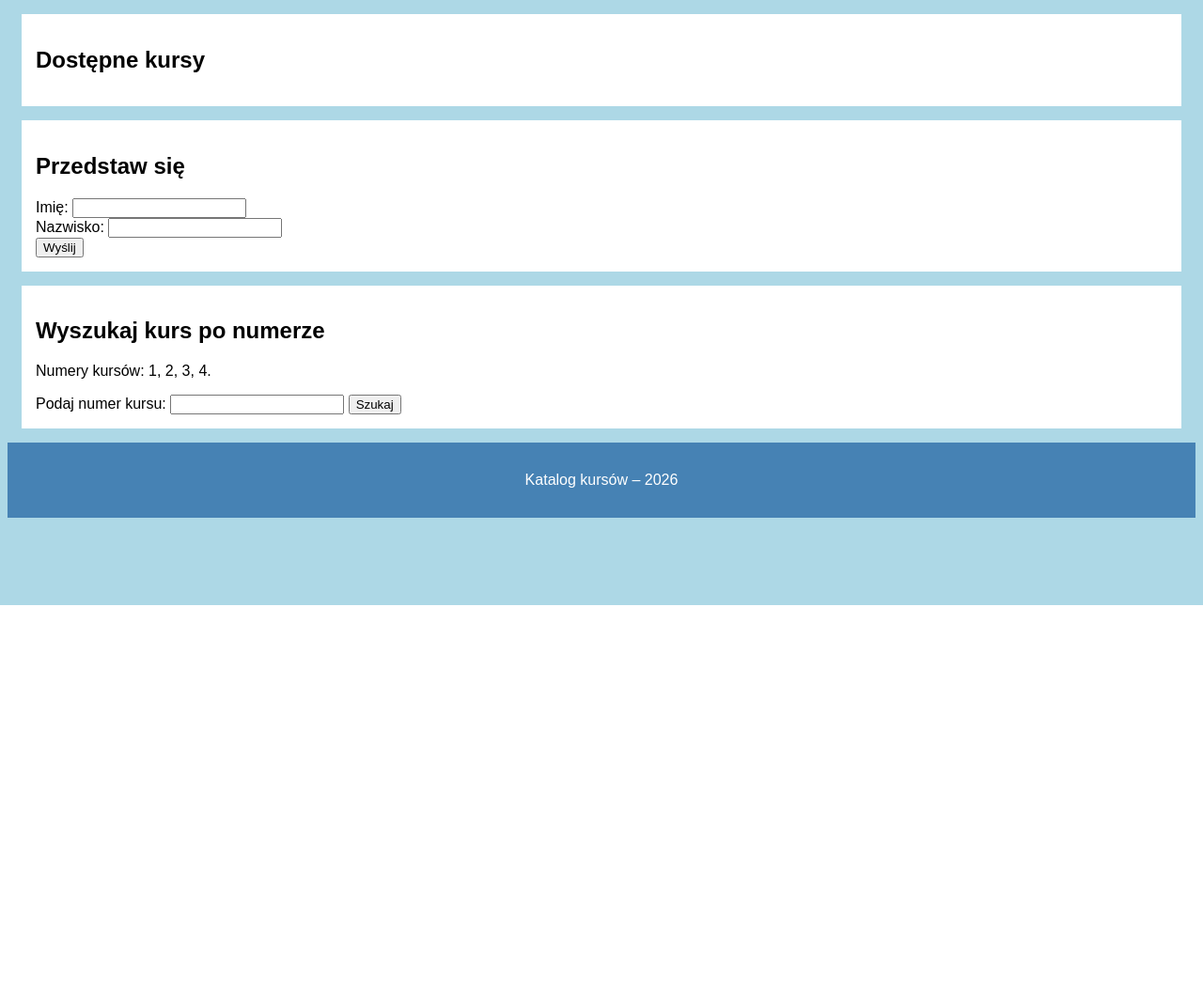
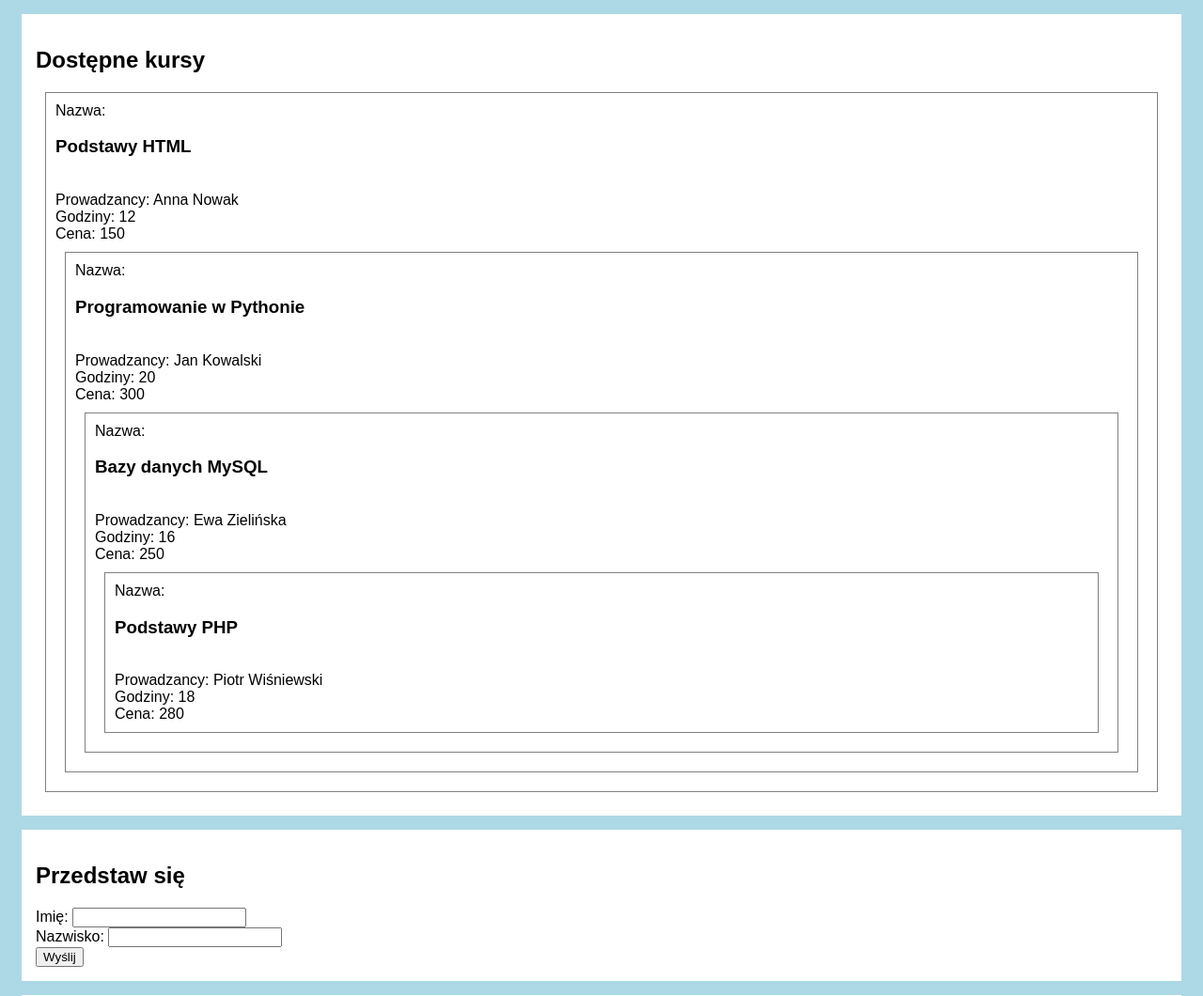
Before and after one commit to MZ-DevCode/school_works, a PHP site: page /zadania.php in a window 1280 px wide. Shown: the part 156-1216 px from the top of the page at 94% size. Before the commit the page ends 800 px from the top, so only its background shows below. Run offline with PHP 8.4, Linux system fonts and the light colour scheme.

Commit message:
zadania 1

```diff
--- a/INF.03/php-practice/zadania.php
+++ b/INF.03/php-practice/zadania.php
@@ -117,6 +117,13 @@
             <h2>Dostępne kursy</h2>
 
             <?php
+            foreach($kursy as $kurs){
+                echo "<article>";
+                echo "Nazwa: <h3>{$kurs["nazwa"]}</h3><br>";
+                echo "Prowadzancy: {$kurs["prowadzacy"]} <br>";
+                echo "Godziny: {$kurs["godziny"]} <br>";
+                echo "Cena: {$kurs["cena"]} <br>";
+            }
             // ZADANIE 1–3: foreach, article, h3, dane kursu i warunek if.
             ?>
         </section>
```
